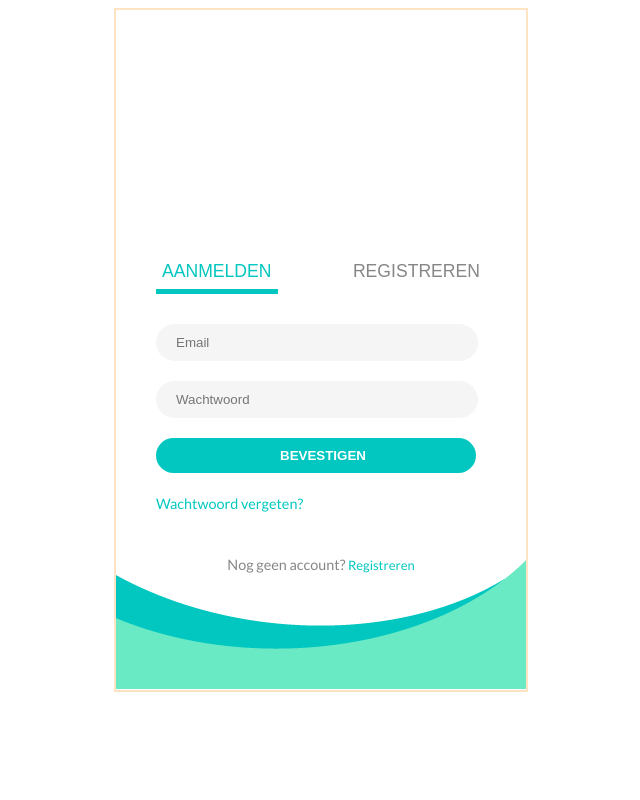
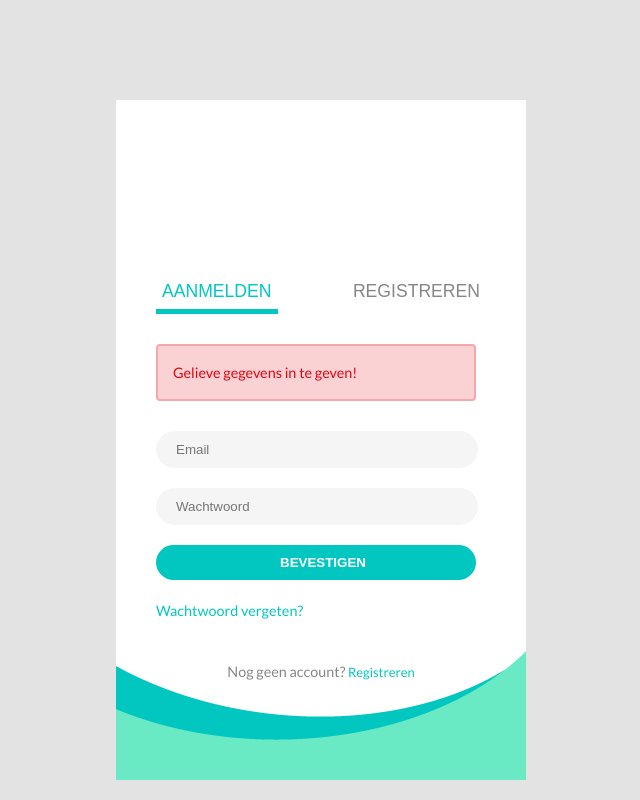
Before and after one commit to Lisavanpamel/todo2019, a PHP site: page /inloggen.php in a window 1280 px wide. Shown: the whole page, without its empty margins (319-959 px from the left). Run offline with PHP 8.4, Linux system fonts and the light colour scheme.

Commit message:
css inloggen.php & error

```diff
--- a/css/style.css
+++ b/css/style.css
@@ -1,23 +1,39 @@
 #container {
     max-width: 410px;
     margin: 0px auto;
-    border: 2px solid bisque;
+    /*border: 2px solid bisque*/
 
     /* moet nog weg na invoegin logo */
-    padding-top: 250px;
+    padding-top: 180px; /* 250px */
+    margin-top: 100px;
+
+    background-color: #fff;
 
 }
 
-.body{
+html {
+    background-color: #E3E3E3;
+}
+
+body{
     font-family: 'Lato', sans-serif;
+}
+
+.error p {
+    border: 2px solid #F5A8AD;
+    background-color: #FAD2D4;
+    color: #E20613;
+    border-radius: 4px;
+    margin: 0px 50px 30px 40px;
+    font-size: 0.9em;
+    padding: 18px 15px;
 }
 
 /* ////////////// inloggen ////////////// */
 .inloggen {
-    font-family: 'Lato', sans-serif;
     background-image:url(../images/achtergrond.png);
-    height: 430px;
-    background-position: 0px 223px;
+    height: 500px; /* 430px */
+    background-position: 0px 294px; /* 0px 224px */
     background-repeat: no-repeat;
 }
 
@@ -38,6 +54,10 @@
     color: #fff;
     text-transform: uppercase;
     font-weight: bold;
+}
+
+.knop:hover {
+    background-color: #69EAC5;
 }
 
 .inloggen form input[value="Aanmelden"]{
@@ -71,7 +91,7 @@
     text-decoration: none;
 }
 
-.inloggen p {
+.geenAccount {
     color: #868686;
     text-align: center;
     font-size: 0.9em;
@@ -84,4 +104,8 @@
     text-decoration: none;
     color: #02C7C0;
 }
+
+.inloggen form input[value="Registreren"]:hover{
+    color:  #02C7C0;
+}
 /* ////////////// einde inloggen ////////////// */
--- a/inloggen.php
+++ b/inloggen.php
@@ -22,6 +22,11 @@
         <input type="button" value="Aanmelden">
         <input type="button" value="Registreren">
 
+        <!-- error -> hier komt nog php script -->
+        <div class="error">
+            <p>Gelieve gegevens in te geven!</p>
+        </div>
+
         <!-- email veld -->
         <div class="formuliergroep">
             <input class="formulier" type="text" name="email" placeholder="Email">
@@ -38,7 +43,7 @@
         </div>
 
         <a href="#" class="wachtwoordver">Wachtwoord vergeten?</a>
-        <p>Nog geen account?<a href="#" class="registreerlink"> Registreren</a></p>
+        <p class="geenAccount">Nog geen account?<a href="#" class="registreerlink"> Registreren</a></p>
     </form>
 
 </div>
```
